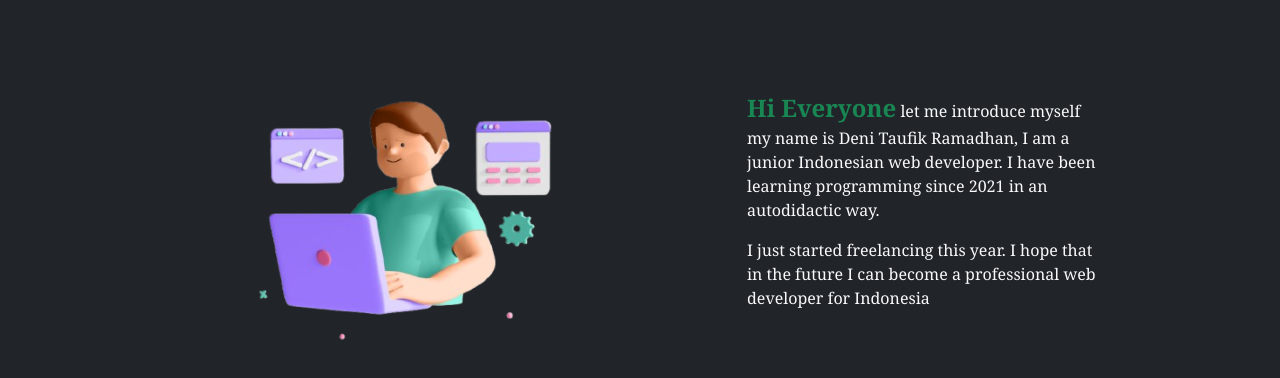
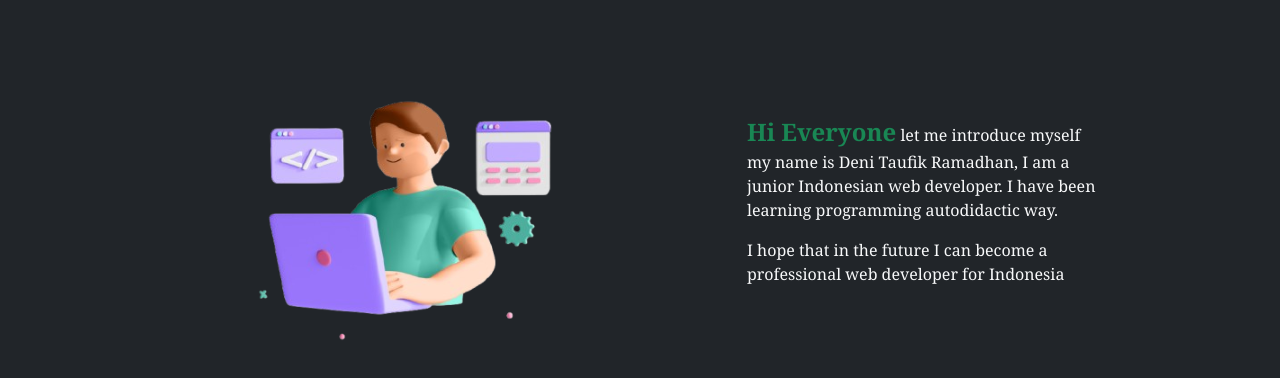
Before and after one commit to DeniTaufik05/portofolio, a plain HTML site: page index.html in a window 1280 px wide. Shown: the part 660-1038 px from the top of the page. Drawn offline with nearby package versions, Linux system fonts and the light colour scheme.

Commit message:
Update index.html

```diff
--- a/index.html
+++ b/index.html
@@ -96,8 +96,8 @@
         <div class="row align-items-center justify-content-center">
           <div data-aos="zoom-in-up" data-aos-offset="50" data-aos-easing="ease-in-sine" class="col-lg-6 col-md-6 col-sm-10 col-9"><img src="./img/images-2.png" class="img-fluid" alt="" /></div>
           <div data-aos="zoom-in-up" data-aos-offset="150" data-aos-easing="ease-in-sine" class="col-lg-4 col-md-6 col-sm-10 col-9">
-            <p class="text-light text-start"><span class="text-success fw-bold fs-4">Hi Everyone</span> let me introduce myself my name is Deni Taufik Ramadhan, I am a junior Indonesian web developer. I have been learning programming since 2021 in an autodidactic way.</p>
-            <p class="text-light text-start">I just started freelancing this year. I hope that in the future I can become a professional web developer for Indonesia</p>
+            <p class="text-light text-start"><span class="text-success fw-bold fs-4">Hi Everyone</span> let me introduce myself my name is Deni Taufik Ramadhan, I am a junior Indonesian web developer. I have been learning programming autodidactic way.</p>
+            <p class="text-light text-start">I hope that in the future I can become a professional web developer for Indonesia</p>
           </div>
         </div>
       </div>
```
